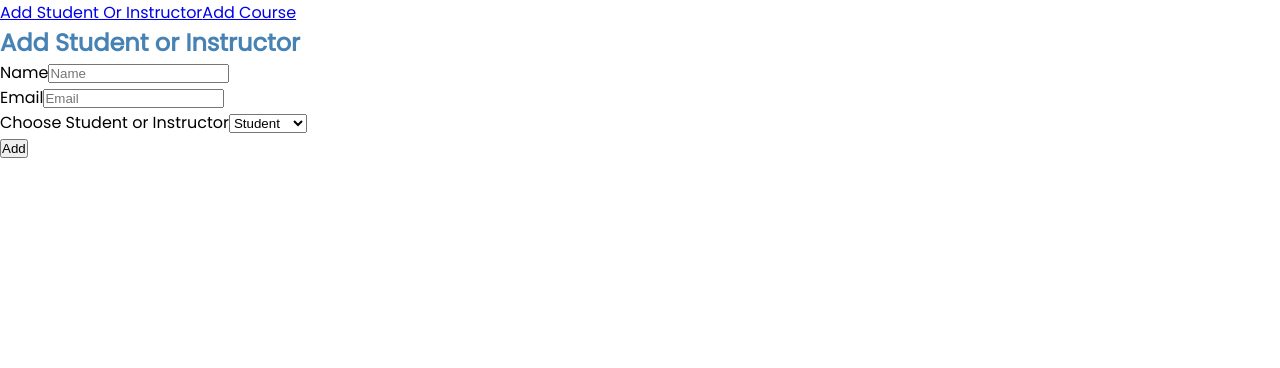
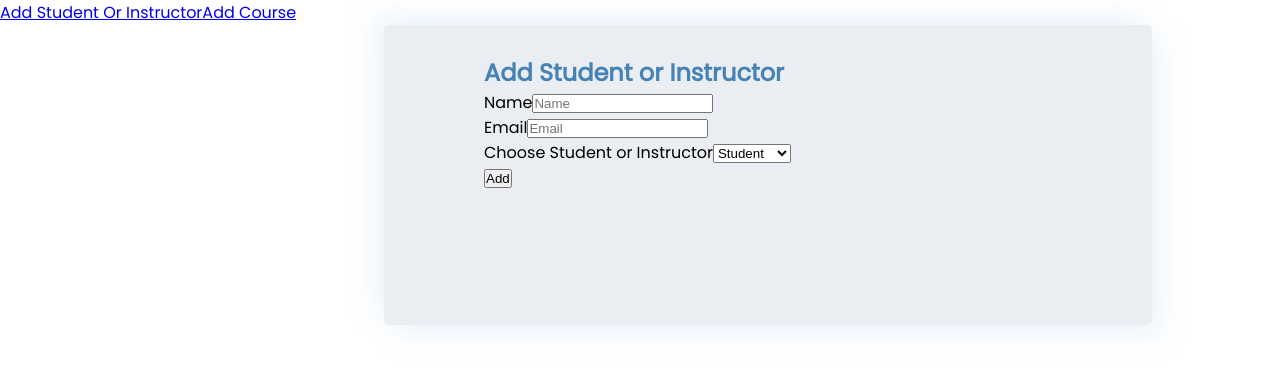
Before and after one commit to imtithalhalalo/e-learning-website, a React (Create React App) app in the folder frontend/: page /admin_add_person in a window 1280 px wide. Shown: the top 368 px of the page. Built offline with nearby package versions, Linux system fonts and the light colour scheme.

Commit message:
frontend: add style for containers

```diff
--- a/frontend/src/App.css
+++ b/frontend/src/App.css
@@ -13,3 +13,23 @@ h2 {
   font-weight: bolder;
   transition: .2s;
 }
+.container, .container-add {
+  max-width: 500px;
+  margin: 30px auto;
+  overflow: auto;
+  min-height: 300px;
+  padding: 30px;
+  border-radius: 5px;
+  background-color: #eaedf2;
+}
+
+.container-add {
+  margin-top: 0px;
+  max-width: 60%;
+  margin-left: 30%;
+  height: 100%;
+  padding-left: 100px;
+  padding-right: 100px;
+  box-shadow:  12px 12px 24px #bfdcf541,
+             -12px -12px 24px #bfdcf541;
+}
```
